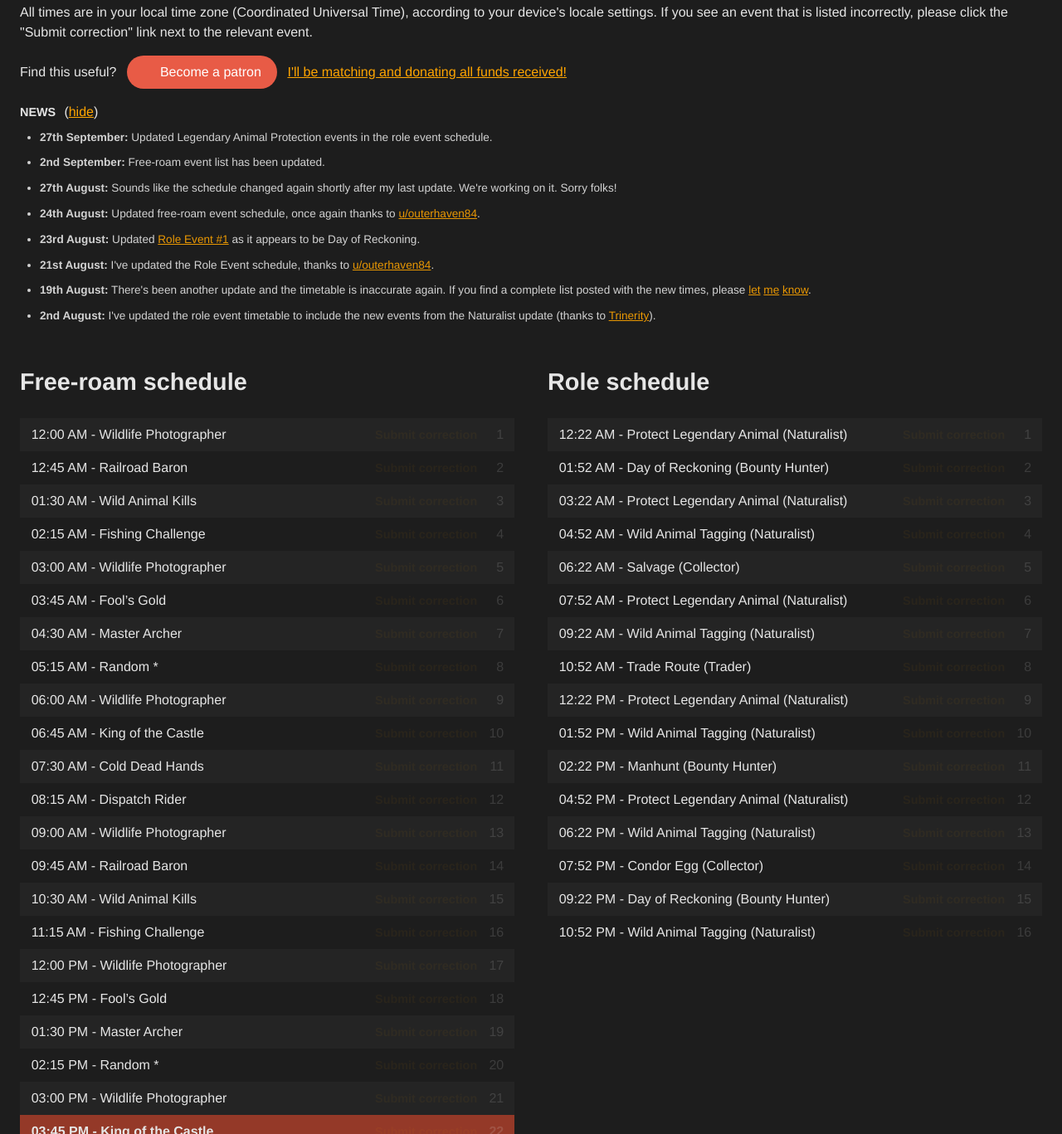
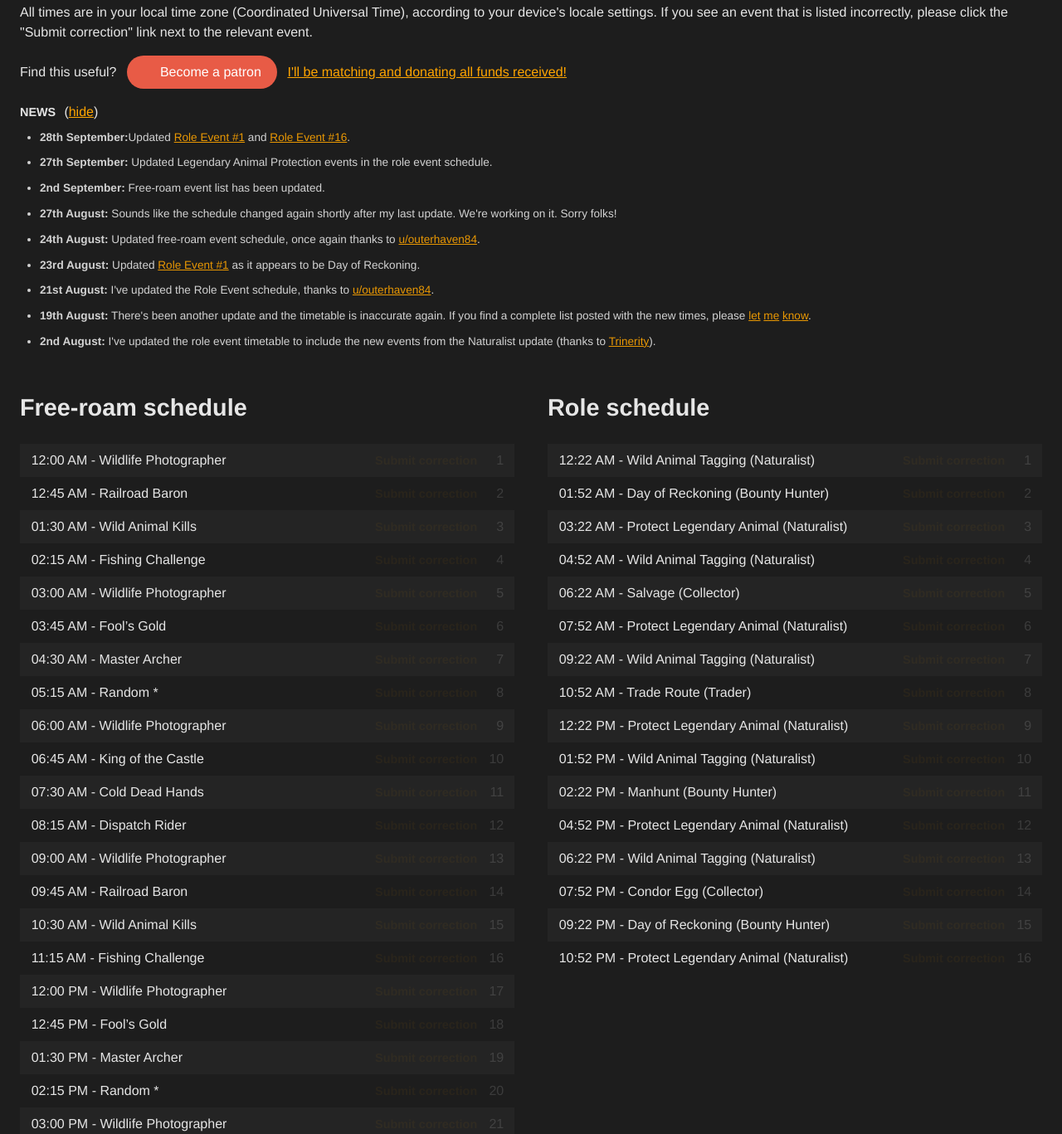
Before and after one commit to richardwestenra/rdr2-free-roam-event-schedule, a plain HTML site: page index.html in a window 1280 px wide. Shown: the part 178-1545 px from the top of the page at 83% size. Drawn offline with Linux system fonts and the light colour scheme.

Commit message:
Change Role Event #1 and Role Event #16 to the correct order (#11)
Protect Legendary Animal and Wild Animal Tagging were not in the correct order so this is a small edit to correct the error.

```diff
--- a/index.html
+++ b/index.html
@@ -43,6 +43,7 @@
           <span>(<a id="toggle-news" href="#" role="button">hide</a>)</span>
         </header>
         <ul>
+          <li><time datetime="2020-09-28">28th September:</time>Updated <a href="#role1">Role Event #1</a> and <a href="#role16">Role Event #16</a>.</li>
           <li><time datetime="2020-09-27">27th September:</time> Updated Legendary Animal Protection events in the role event schedule.</li>
           <li><time datetime="2020-09-2">2nd September:</time> Free-roam event list has been updated.</li>
           <li><time datetime="2020-08-27">27th August:</time> Sounds like the schedule changed again shortly after my last update. We're working on it. Sorry folks!</li>
@@ -108,7 +109,7 @@
           ['23:15','Random *']
         ],
         role: [
-          ['00:22','Protect Legendary Animal (Naturalist)'],
+          ['00:22','Wild Animal Tagging (Naturalist)'],
           ['01:52','Day of Reckoning (Bounty Hunter)'],
           ['03:22','Protect Legendary Animal (Naturalist)'],
           ['04:52','Wild Animal Tagging (Naturalist)'],
@@ -123,7 +124,7 @@
           ['18:22','Wild Animal Tagging (Naturalist)'],
           ['19:52','Condor Egg (Collector)'],
           ['21:22','Day of Reckoning (Bounty Hunter)'],
-          ['22:52','Wild Animal Tagging (Naturalist)']
+          ['22:52','Protect Legendary Animal (Naturalist)']
         ]
       };
     </script>
```
